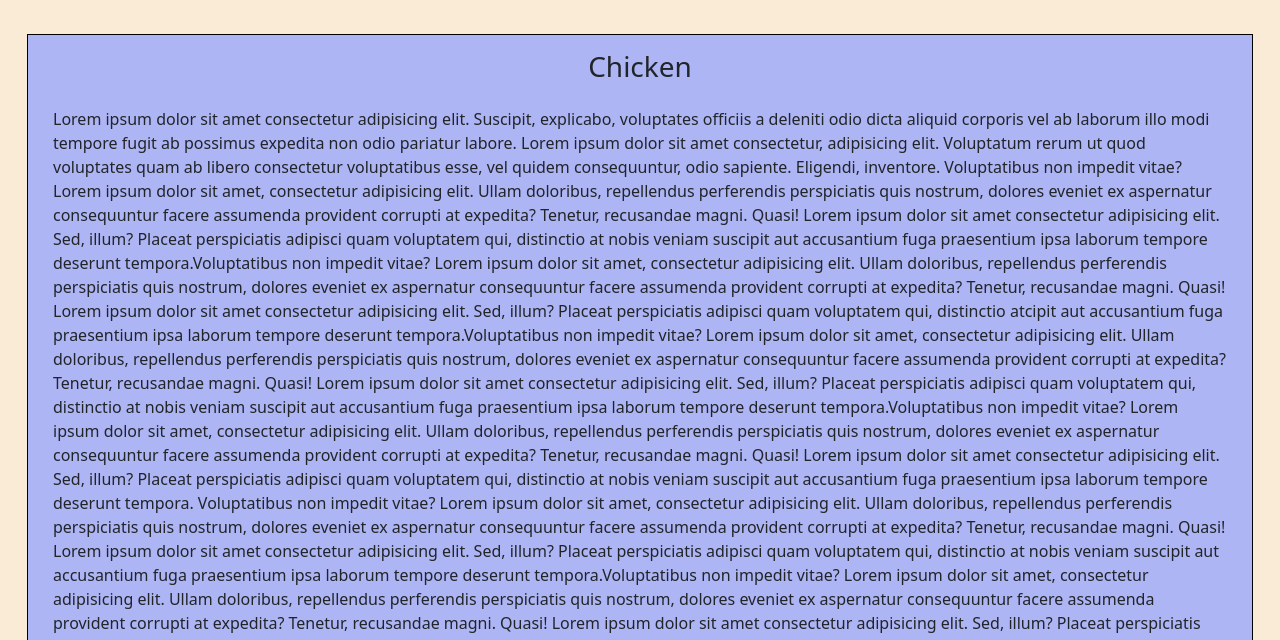
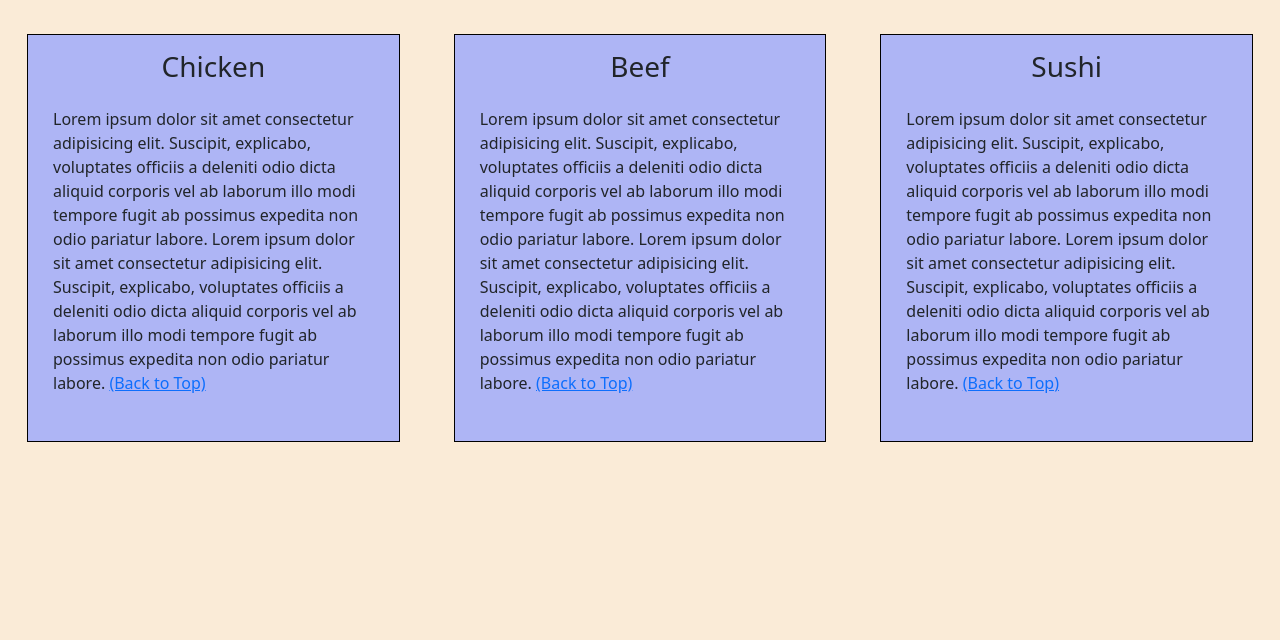
Before and after one commit to AnnMyroshnichenko/module-3, a plain HTML site: page index.html in a window 1280 px wide. Shown: the part 160-800 px from the top of the page. Drawn offline with nearby package versions, Linux system fonts and the light colour scheme.

Commit message:
new sections were added

```diff
--- a/index.html
+++ b/index.html
@@ -53,93 +53,54 @@
     <h1 id="menu-header" class="text-center">Our menu</h1>
     <div class="container-fluid">
       <div class="row">
-        <div class="col-xs-12">
+        <div class="col-lg-4 col-md-6 col-sm-12 col-xs-12">
           <section id="section1">
-            <h3 class="title text-center">Chicken</h3>
+            <h3 class="title text-center" id="title1">Chicken</h3>
             <p>
               Lorem ipsum dolor sit amet consectetur adipisicing elit. Suscipit,
               explicabo, voluptates officiis a deleniti odio dicta aliquid
               corporis vel ab laborum illo modi tempore fugit ab possimus
               expedita non odio pariatur labore. Lorem ipsum dolor sit amet
-              consectetur, adipisicing elit. Voluptatum rerum ut quod voluptates
-              quam ab libero consectetur voluptatibus esse, vel quidem
-              consequuntur, odio sapiente. Eligendi, inventore. Voluptatibus non
-              impedit vitae? Lorem ipsum dolor sit amet, consectetur adipisicing
-              elit. Ullam doloribus, repellendus perferendis perspiciatis quis
-              nostrum, dolores eveniet ex aspernatur consequuntur facere
-              assumenda provident corrupti at expedita? Tenetur, recusandae
-              magni. Quasi! Lorem ipsum dolor sit amet consectetur adipisicing
-              elit. Sed, illum? Placeat perspiciatis adipisci quam voluptatem
-              qui, distinctio at nobis veniam suscipit aut accusantium fuga
-              praesentium ipsa laborum tempore deserunt tempora.Voluptatibus non
-              impedit vitae? Lorem ipsum dolor sit amet, consectetur adipisicing
-              elit. Ullam doloribus, repellendus perferendis perspiciatis quis
-              nostrum, dolores eveniet ex aspernatur consequuntur facere
-              assumenda provident corrupti at expedita? Tenetur, recusandae
-              magni. Quasi! Lorem ipsum dolor sit amet consectetur adipisicing
-              elit. Sed, illum? Placeat perspiciatis adipisci quam voluptatem
-              qui, distinctio atcipit aut accusantium fuga praesentium ipsa
-              laborum tempore deserunt tempora.Voluptatibus non impedit vitae?
-              Lorem ipsum dolor sit amet, consectetur adipisicing elit. Ullam
-              doloribus, repellendus perferendis perspiciatis quis nostrum,
-              dolores eveniet ex aspernatur consequuntur facere assumenda
-              provident corrupti at expedita? Tenetur, recusandae magni. Quasi!
-              Lorem ipsum dolor sit amet consectetur adipisicing elit. Sed,
-              illum? Placeat perspiciatis adipisci quam voluptatem qui,
-              distinctio at nobis veniam suscipit aut accusantium fuga
-              praesentium ipsa laborum tempore deserunt tempora.Voluptatibus non
-              impedit vitae? Lorem ipsum dolor sit amet, consectetur adipisicing
-              elit. Ullam doloribus, repellendus perferendis perspiciatis quis
-              nostrum, dolores eveniet ex aspernatur consequuntur facere
-              assumenda provident corrupti at expedita? Tenetur, recusandae
-              magni. Quasi! Lorem ipsum dolor sit amet consectetur adipisicing
-              elit. Sed, illum? Placeat perspiciatis adipisci quam voluptatem
-              qui, distinctio at nobis veniam suscipit aut accusantium fuga
-              praesentium ipsa laborum tempore deserunt tempora. Voluptatibus
-              non impedit vitae? Lorem ipsum dolor sit amet, consectetur
-              adipisicing elit. Ullam doloribus, repellendus perferendis
-              perspiciatis quis nostrum, dolores eveniet ex aspernatur
-              consequuntur facere assumenda provident corrupti at expedita?
-              Tenetur, recusandae magni. Quasi! Lorem ipsum dolor sit amet
-              consectetur adipisicing elit. Sed, illum? Placeat perspiciatis
-              adipisci quam voluptatem qui, distinctio at nobis veniam suscipit
-              aut accusantium fuga praesentium ipsa laborum tempore deserunt
-              tempora.Voluptatibus non impedit vitae? Lorem ipsum dolor sit
-              amet, consectetur adipisicing elit. Ullam doloribus, repellendus
-              perferendis perspiciatis quis nostrum, dolores eveniet ex
-              aspernatur consequuntur facere assumenda provident corrupti at
-              expedita? Tenetur, recusandae magni. Quasi! Lorem ipsum dolor sit
-              amet consectetur adipisicing elit. Sed, illum? Placeat
-              perspiciatis adipisci quam voluptatem qui, distinctio at nobis
-              veniam suscipit aut accusantium fuga praesentium ipsa laborum
-              tempore deserunt tempora.Voluptatibus non impedit vitae? Lorem
-              ipsum dolor sit amet, consectetur adipisicing elit. Ullam
-              doloribus, repellendus perferendis perspiciatis quis nostrum,
-              dolores eveniet ex aspernatur consequuntur facere assumenda
-              provident corrupti at expedita? Voluptatibus non impedit vitae?
-              Lorem ipsum dolor sit amet, consectetur adipisicing elit. Ullam
-              doloribus, repellendus perferendis perspiciatis quis nostrum,
-              dolores eveniet ex aspernatur consequuntur facere assumenda
-              provident corrupti at expedita? Tenetur, recusandae magni. Quasi!
-              Lorem ipsum dolor sit amet consectetur adipisicing elit. Sed,
-              illum? Placeat perspiciatis adipisci quam voluptatem qui,
-              distinctio at nobis veniam suscipit aut accusantium fuga
-              praesentium ipsa laborum tempore deserunt tempora.Voluptatibus non
-              impedit vitae? Lorem ipsum dolor sit amet, consectetur adipisicing
-              elit. Ullam doloribus, repellendus perferendis perspiciatis quis
-              nostrum, dolores eveniet ex aspernatur consequuntur facere
-              assumenda provident corrupti at expedita? Tenetur, recusandae
-              magni. Quasi! Lorem ipsum dolor sit amet consectetur adipisicing
-              elit. Sed, illum? Placeat perspiciatis adipisci quam voluptatem
-              qui, distinctio at nobis veniam suscipit aut accusantium fuga
-              praesentium ipsa laborum tempore deserunt tempora.Ullam doloribus,
-              repellendus perferendis perspiciatis quis nostrum, dolores eveniet
-              ex aspernatur consequuntur facere assumenda provident corrupti at
-              expedita? Ullam doloribus, repellendus perferendis perspiciatis
-              quis nostrum, dolores eveniet ex aspernatur consequuntur facere
-              assumenda provident corrupti at expedita?
+              consectetur adipisicing elit. Suscipit, explicabo, voluptates
+              officiis a deleniti odio dicta aliquid corporis vel ab laborum
+              illo modi tempore fugit ab possimus expedita non odio pariatur
+              labore.
+              <a href="#company-name">(Back to Top)</a>
             </p>
-            <a id="back-to-top" href="#menu-header">Back to Top</a>
+          </section>
+        </div>
+
+        <div class="col-lg-4 col-md-6 col-sm-12 col-xs-12">
+          <section id="section2">
+            <h3 class="title text-center" id="title2">Beef</h3>
+            <p>
+              Lorem ipsum dolor sit amet consectetur adipisicing elit. Suscipit,
+              explicabo, voluptates officiis a deleniti odio dicta aliquid
+              corporis vel ab laborum illo modi tempore fugit ab possimus
+              expedita non odio pariatur labore. Lorem ipsum dolor sit amet
+              consectetur adipisicing elit. Suscipit, explicabo, voluptates
+              officiis a deleniti odio dicta aliquid corporis vel ab laborum
+              illo modi tempore fugit ab possimus expedita non odio pariatur
+              labore.
+              <a href="#company-name">(Back to Top)</a>
+            </p>
+          </section>
+        </div>
+
+        <div class="col-lg-4 col-md-12 col-sm-12 col-xs-12">
+          <section id="section3">
+            <h3 class="title text-center" id="title3">Sushi</h3>
+            <p>
+              Lorem ipsum dolor sit amet consectetur adipisicing elit. Suscipit,
+              explicabo, voluptates officiis a deleniti odio dicta aliquid
+              corporis vel ab laborum illo modi tempore fugit ab possimus
+              expedita non odio pariatur labore. Lorem ipsum dolor sit amet
+              consectetur adipisicing elit. Suscipit, explicabo, voluptates
+              officiis a deleniti odio dicta aliquid corporis vel ab laborum
+              illo modi tempore fugit ab possimus expedita non odio pariatur
+              labore.
+              <a href="#company-name">(Back to Top)</a>
+            </p>
           </section>
         </div>
       </div>
```
